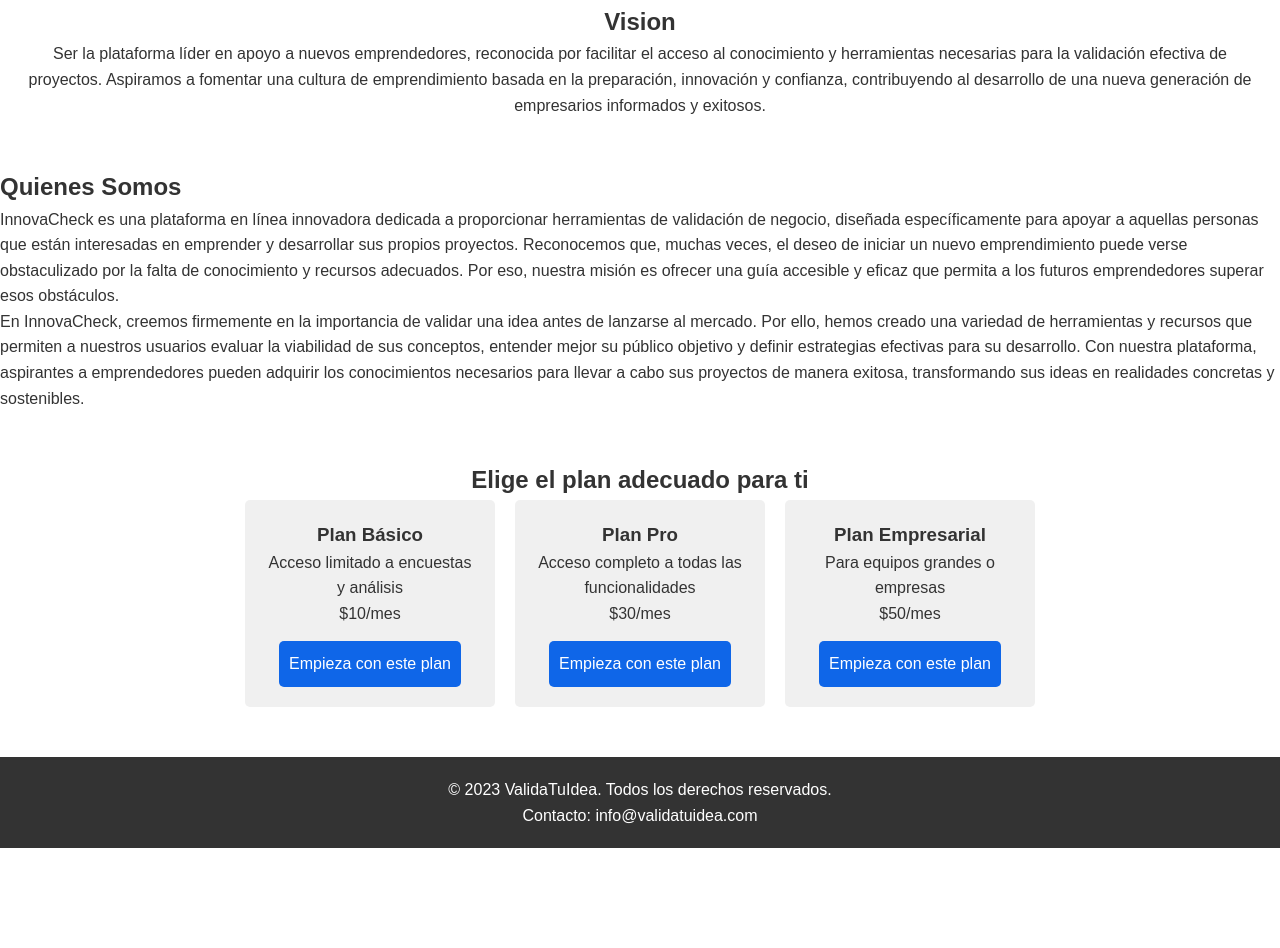
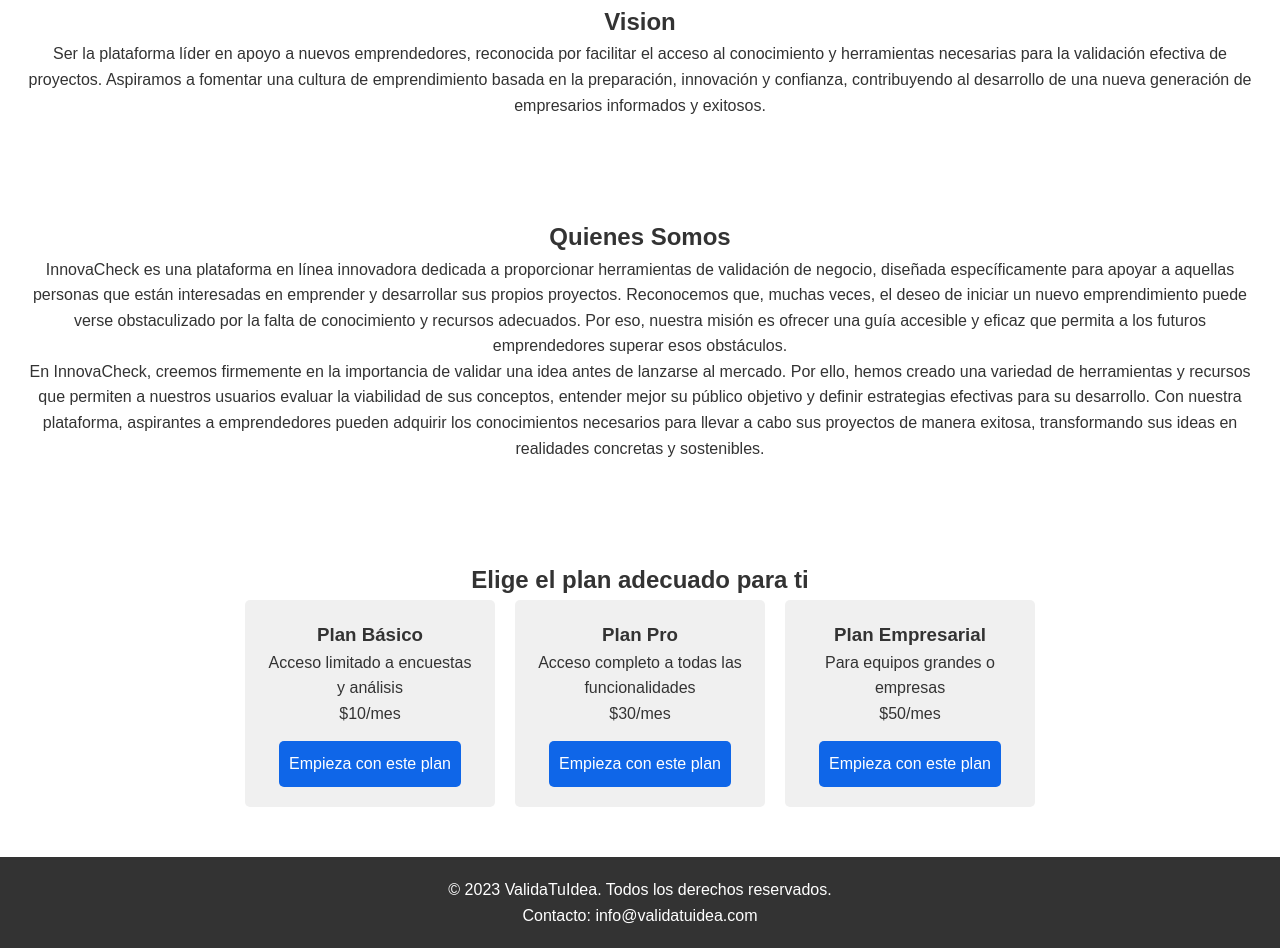
Before and after one commit to santixit/validaidea, a plain HTML site: page index.html in a window 1280 px wide. Shown: the part 1304-2252 px from the top of the page. Before the commit the page ends 2152 px from the top, so only its background shows below. Drawn offline with Linux system fonts and the light colour scheme; files whose address does not match are found by name.

Commit message:
Update style.css

```diff
--- a/style.css
+++ b/style.css
@@ -67,7 +67,7 @@ header .cta {
     border-radius: 5px;
 }
 
-#funcionalidades, #beneficios, #mision, #planes , #vision , #quienes_somos {
+#funcionalidades, #beneficios, #mision, #planes , #vision , #QuienesSomos {
     padding: 50px 20px;
     text-align: center;
 }
```
